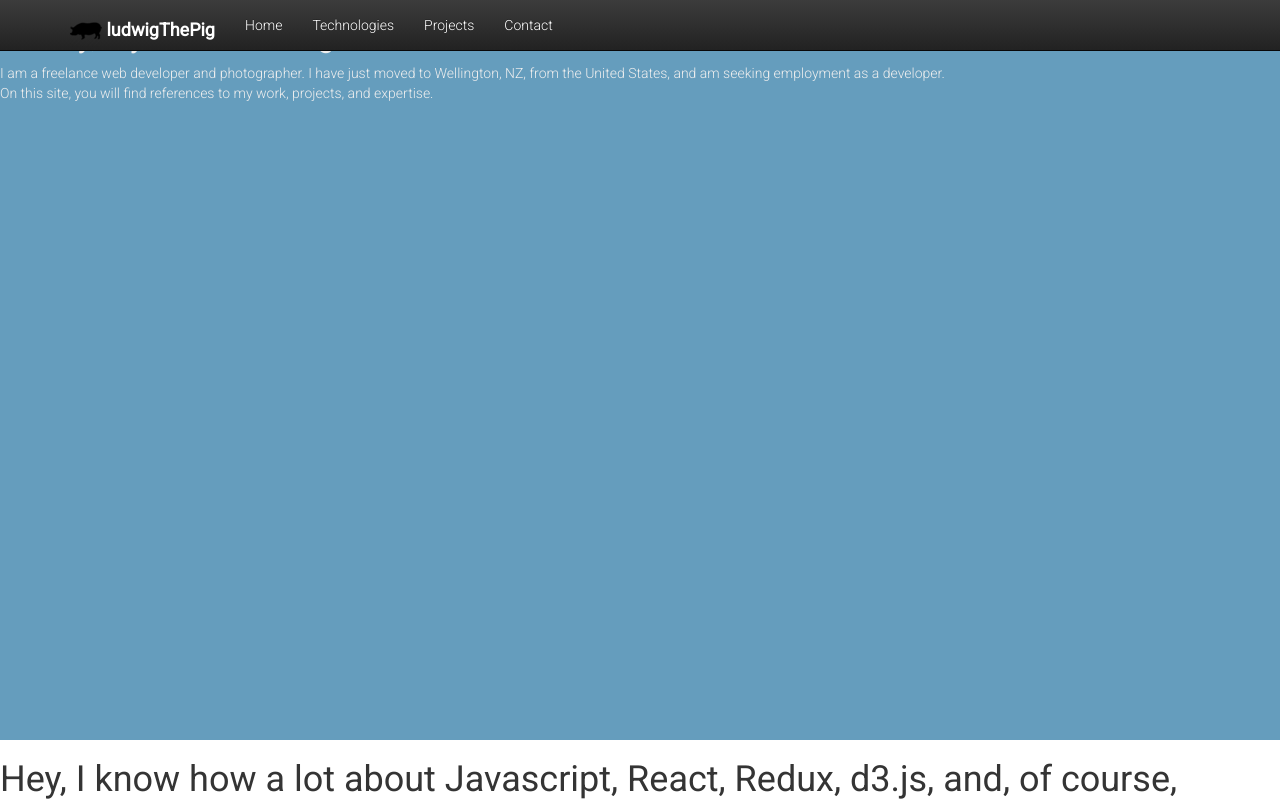
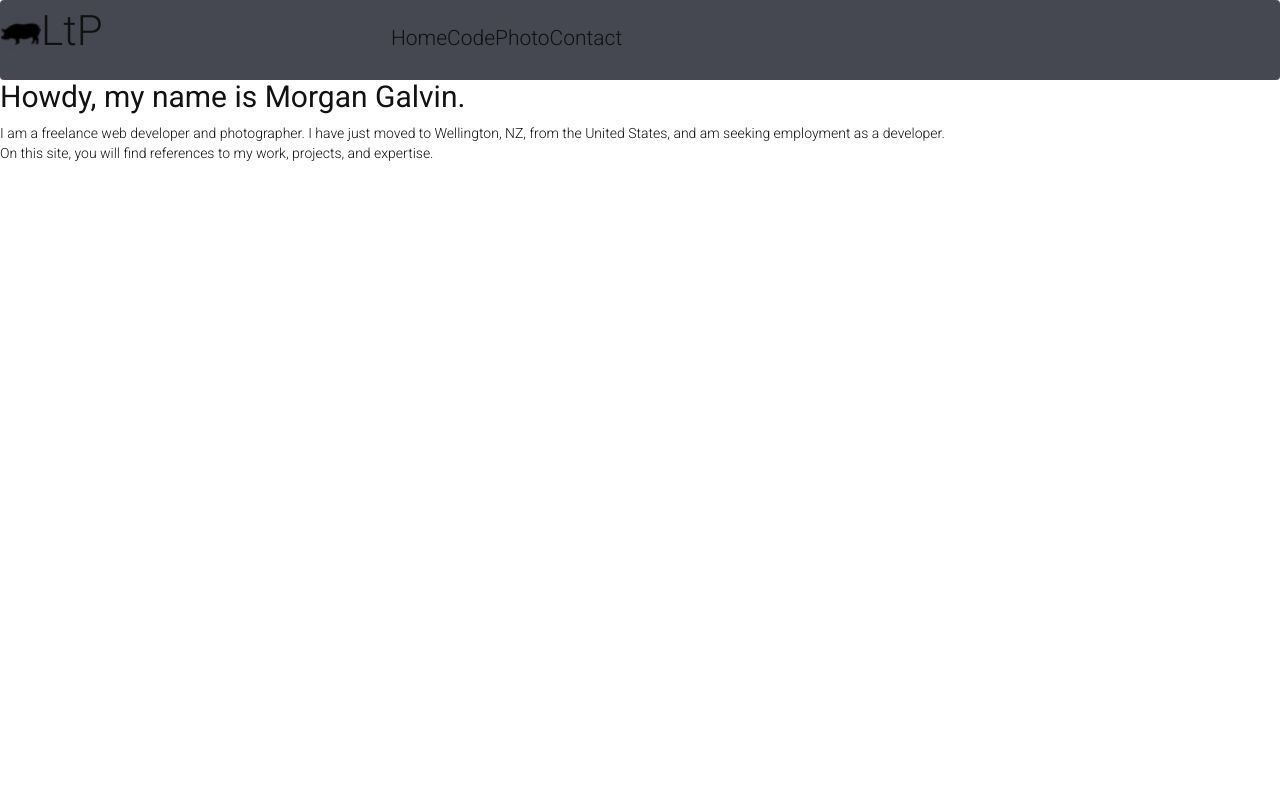
Before and after one commit to LudwigThePig/ludwigThePig.com, a React (Create React App) app: page / in a window 1280 px wide. Shown: the top 801 px of the page. Built offline with nearby package versions, Linux system fonts and the light colour scheme.

Commit message:
Removed bootstrap, building my own navbar from scratch, FOR SCIENCE!

```diff
--- a/src/App.js
+++ b/src/App.js
@@ -1,5 +1,5 @@
 import React, { Component } from 'react';
-import { Nav, Navbar, NavItem, MenuItem, NavProps, NavbarProps, NavItemProps, NavbarBrand, NavbarBrandProps } from 'react-bootstrap';
+//import { Nav, Navbar, NavItem, MenuItem, NavProps, NavbarProps, NavItemProps, NavbarBrand, NavbarBrandProps } from 'react-bootstrap';
 import './App.scss';
 import brand from './img/favicon.png'
 
@@ -10,7 +10,7 @@ class App extends Component{
   render(){
     return(
       <div>
-        <Header />
+        <Navbar />
         <Body />
         <Footer />
       </div>
@@ -18,40 +18,43 @@ class App extends Component{
   }
 }
 
-class Header extends Component{
+class Navbar extends Component {
   constructor(){
     super();
+    this.state = {
+      active: 'home'
+    }
+    this.handleScroll = this.handleScroll.bind(this);
   }
+  handleScroll = (e)=>{
+    console.log('ayy')
+  }
+  componentDidMount(){
+    window.addEventListener('scroll', this.handleScroll);
+  }
+  componentWillUnmount(){
+    window.removeEventListener('scroll', this.handleScroll);
+  }
+
   render(){
     return(
-
-      <Navbar color="default-color" inverse collapseOnSelect fixedTop>
-        <Navbar.Header>
-    <Navbar.Brand>
-      <a href="#"><img src={brand} alt='pig brand' /> ludwigThePig</a>
-    </Navbar.Brand>
-    <Navbar.Toggle />
-  </Navbar.Header>
-        <Navbar.Collapse>
-        <Nav>
-          <NavItem eventKey={1} href="#home">
-          Home
-          </NavItem>
-          <NavItem eventKey={2} href="#tech" title="Item">
-            Technologies
-          </NavItem>
-          <NavItem eventKey={3} href="#projects">
-            Projects
-          </NavItem>
-          <NavItem eventKey={3} href="#contact">
-            Contact
-          </NavItem>
-        </Nav>
-        </ Navbar.Collapse>
-      </Navbar>
+      <div className="navbar">
+        <div className="navbrand">
+        <a href="#">
+          <img src={brand} alt='pig brand' />
+          LtP</a>
+        </div>
+        <div className="link-ctr">
+            <a href="#home"><span id='home'>Home</span></a>
+            <a href="#tech"><span id='code'>Code</span></a>
+            <a href="#projects"><span id='photo'>Photo</span></a>
+            <a href="#contact"><span id='contact'>Contact</span></a>
+        </div>
+    </div>
     )
   }
 }
+
 
 class Body extends Component{
   render(){
--- a/src/App.scss
+++ b/src/App.scss
@@ -1,34 +1,63 @@
-$cPrimary:#659DBD;
-$cSecondary: #8d8741;
-$c3: #DAAD86;
-$c4: #BC986A;
-$c5: #FBEEC1;
+$primary-clr: #454851;
+$secondary-clr: #262424;
+$text-clr: #111;
 
 body{
   font-family: 'Roboto', sans-serif;
   font-weight: 100;
-  color: #343434;
+  color: #121212;
+  margin-top: 10vh;
 }
 
+.navbar{
+  background-color: $primary-clr;
+  display: table;
+  height: 10vh;
+  position: fixed;
+  top: 0;
+  left: 0;
+  z-index: 5;
+  width: 100%;
+  a{
+    color: $text-clr;
+    font-size: 1.5em;
+  }
+  a:hover{
+    color: white;
+    text-decoration: none;
+  }
+  .navbrand{
+    display: table-cell;
+    font-size:200%;
+    img{
+      width: 40px;
+      height: 40px;
+      display: inline-block;
+      }
+  }
+  .link-ctr{
+    display: table-cell;
+    margin-left: auto;
+  }
+}
 .body{
   height: 90vh;
 }
 
-.navbar-inverse .navbar-brand{
-  font-weight: bold;
-  color: white;
-  text-shadow: none !important;
-  }
-.navbar-inverse, .navbar-inverse .navbar-nav>li>a{
-  color: white;
-}
-.navbar-brand>img {
-  display: inline;
-}
+// .navbar-inverse .navbar-brand{
+//   font-weight: bold;
+//   color: white;
+//   text-shadow: none !important;
+//   }
+// .navbar-inverse, .navbar-inverse .navbar-nav>li>a{
+//   color: white;
+// }
+// .navbar-brand>img {
+//   display: inline;
+// }
 
 #home{
-  background: $cPrimary;
-  color: #eee;
+  //background: $cPrimary;
   font-weight: black;
 }
 
```
